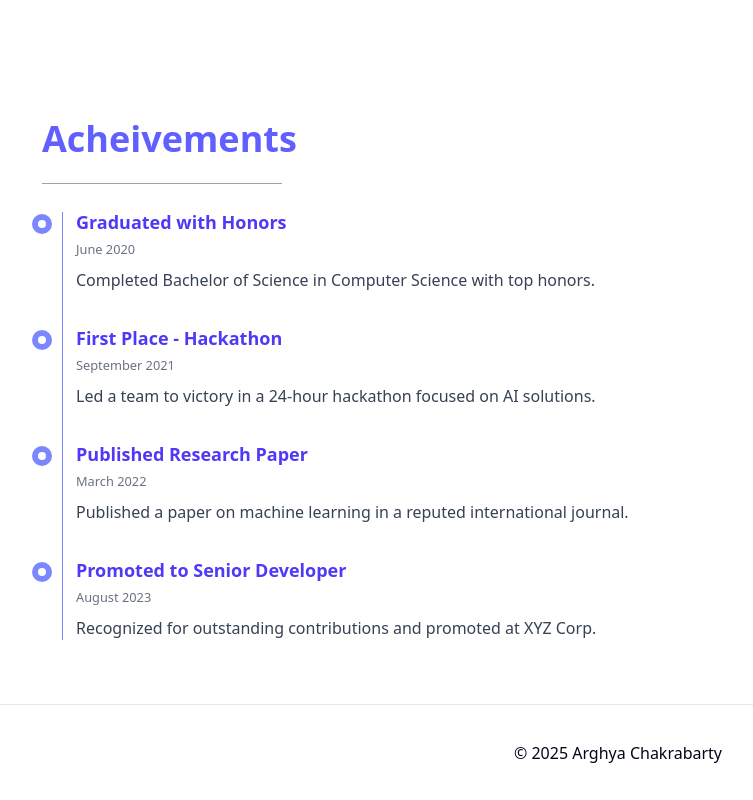
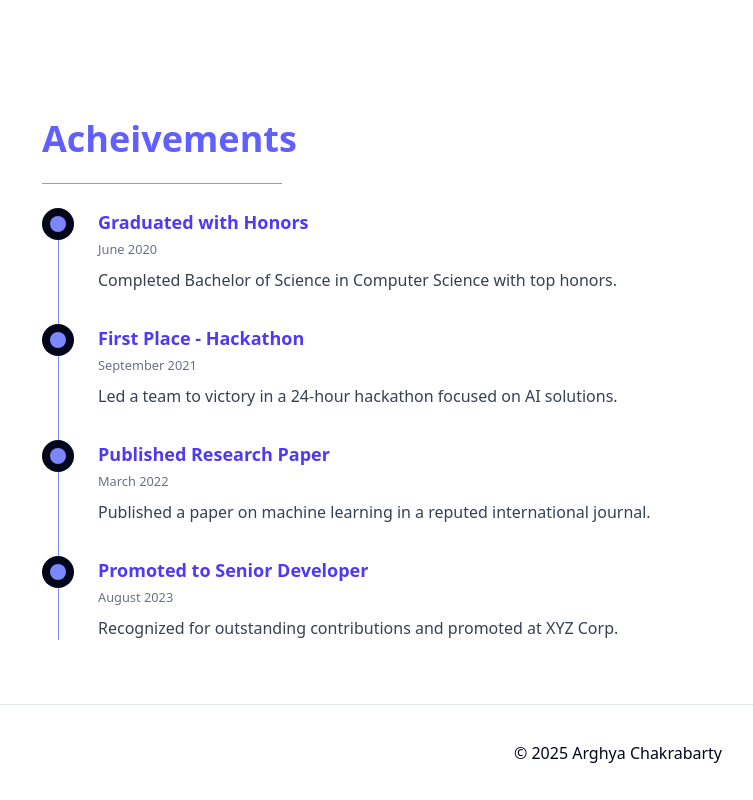
Before and after one commit to arghya2801/portfolio, a Next.js app: page / in a window 1280 px wide. Shown: the part 1529-2329 px from the top of the page, without its empty margins (22-775 px from the left). Built offline with nearby package versions, Linux system fonts and the light colour scheme.

Commit message:
Improved the timeline view

```diff
--- a/src/components/AchievementsTimeline.tsx
+++ b/src/components/AchievementsTimeline.tsx
@@ -34,13 +34,16 @@ interface AchievementsTimelineProps {
 
 const AchievementsTimeline: React.FC<AchievementsTimelineProps> = ({ achievements }) => (
     <div className="relative">
-        <div className="absolute left-4 right-4 top-1 bottom-0 w-px bg-indigo-400 ml-1"></div>
+        <div className="absolute left-4 top-4 bottom-0 w-px bg-indigo-400"></div>
         <div className="space-y-8">
             {achievements.map((ach, idx) => (
                 <div key={idx} className="flex items-start mt-2">
-                    <div className="relative z-10 -ml-2.5 mt-1.5">
-                        <div className="w-5 h-5 rounded-full bg-indigo-400 flex items-center justify-center">
-                            <div className="w-2 h-2 rounded-full bg-white"></div>
+                    <div className="relative z-10">
+                        <div
+                            className="w-8 h-8 rounded-full bg-[#020618] flex items-center justify-center"
+                            style={{ left: 'calc(4px - 0.625rem)', top: '0.25rem' }}
+                        >
+                            <div className="w-4 h-4 rounded-full bg-indigo-400"></div>
                         </div>
                     </div>
                     <div className="ml-6">
```
